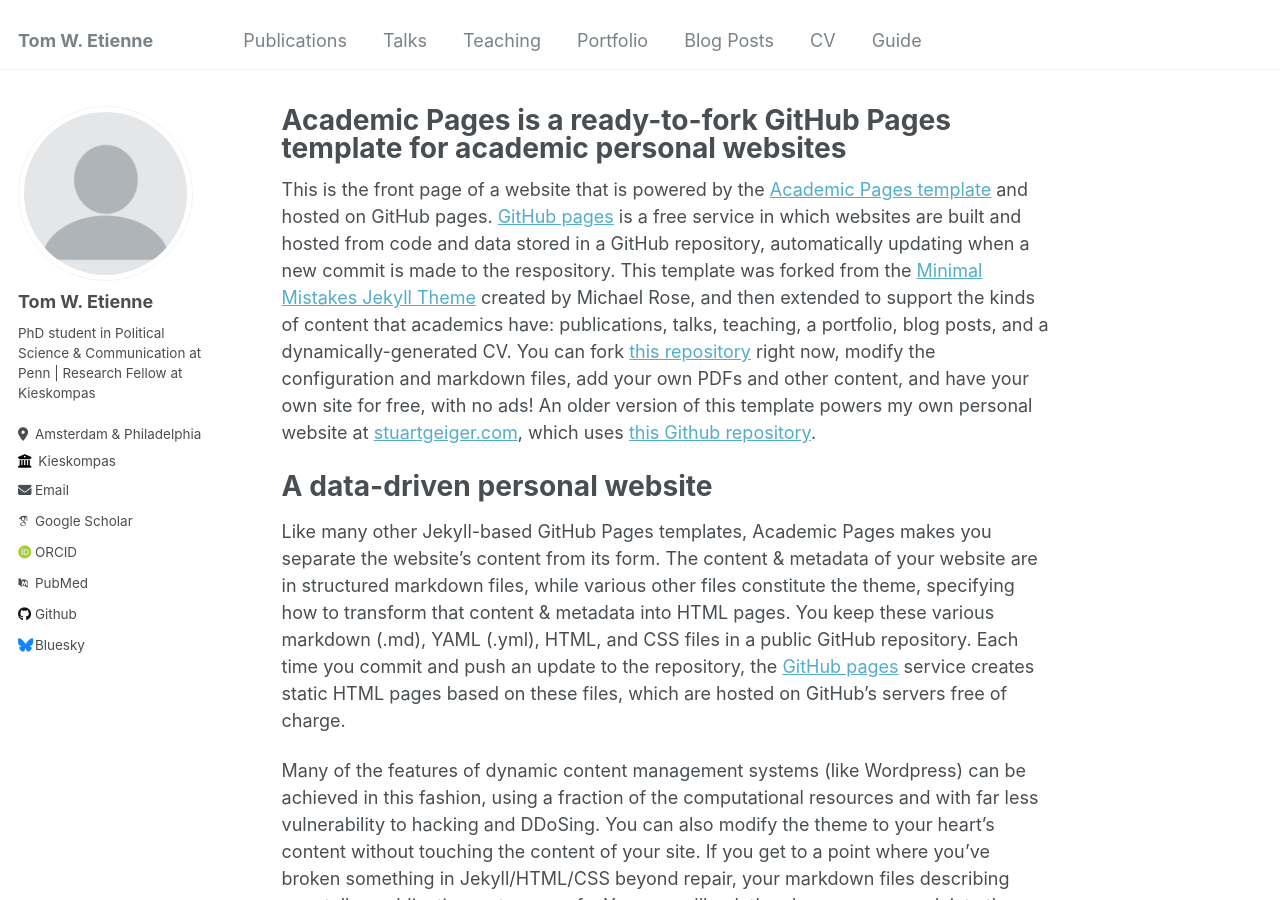
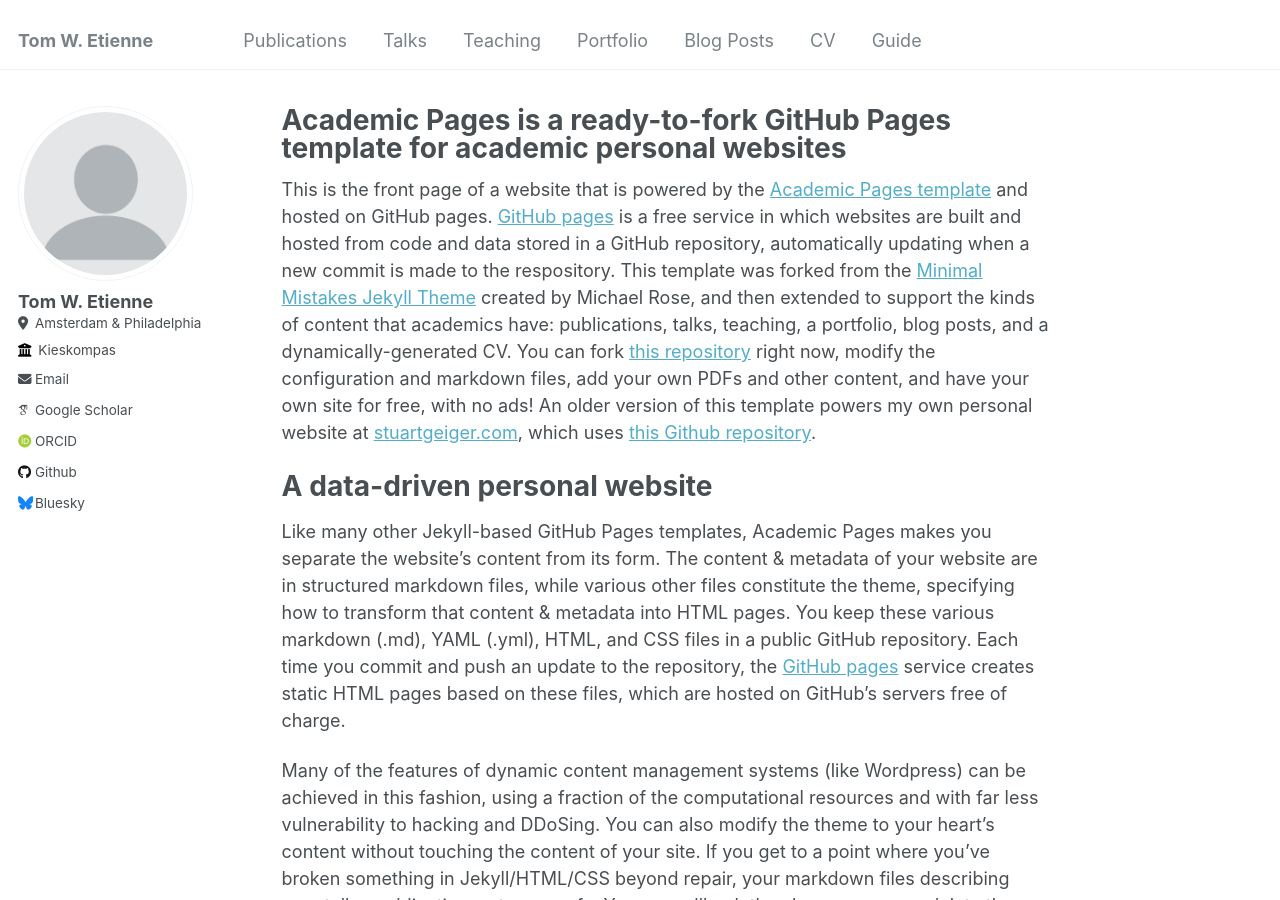
Before and after one commit to tomwetienne/tomwetienne.github.io, a Jekyll site: the page built from _pages/about.md, in a window 1280 px wide and 900 px high. Built offline with Jekyll 4.4.1, drawn with Linux system fonts in a browser that asks for light colours; some web fonts are replaced; some of the changed lines change nothing that is shown.

Commit message:
Update _config.yml

```diff
--- a/_config.yml
+++ b/_config.yml
@@ -24,7 +24,8 @@
   avatar           : "profile.png"
   name             : "Tom W. Etienne"
   pronouns         : # example: "she/her"
-  bio              : "PhD student in Political Science & Communication at Penn | Research Fellow at Kieskompas"
+  bio1              : "PhD student in Political Science & Communication at Penn"
+  bio2              : "Research Fellow at Kieskompas"
   location         : "Amsterdam & Philadelphia"
   employer         : "University of Pennsylvania"
   employer         : "Kieskompas"
@@ -33,11 +34,11 @@
 
   # Academic websites
   arxiv            : # URL - Update with the correct link to your profile
-  googlescholar    : "https://scholar.google.com/citations?user=PS_CX0AAAAAJ"
+  googlescholar    : "https://scholar.google.com/citations?user=eopxnwsAAAAJ&hl=en"
   impactstory      : # URL
-  orcid            : "http://orcid.org/yourorcidurl"
+  orcid            : "http://orcid.org/0000-0002-4299-6593"
   semantic         : # URL
-  pubmed           : "https://www.ncbi.nlm.nih.gov/pubmed/?term=john+snow"
+  pubmed           : # URL
   researchgate     : # URL
 
   # Repositories and software development
```
